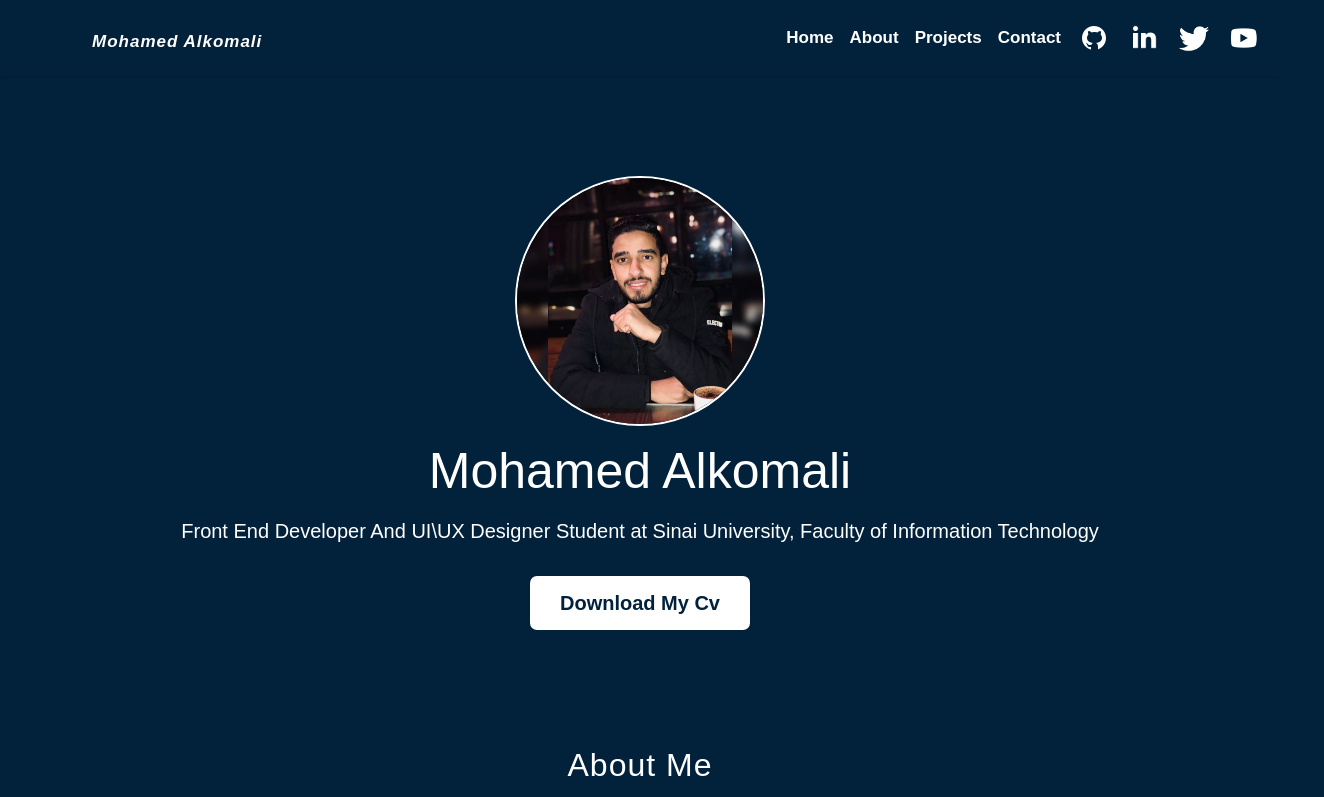
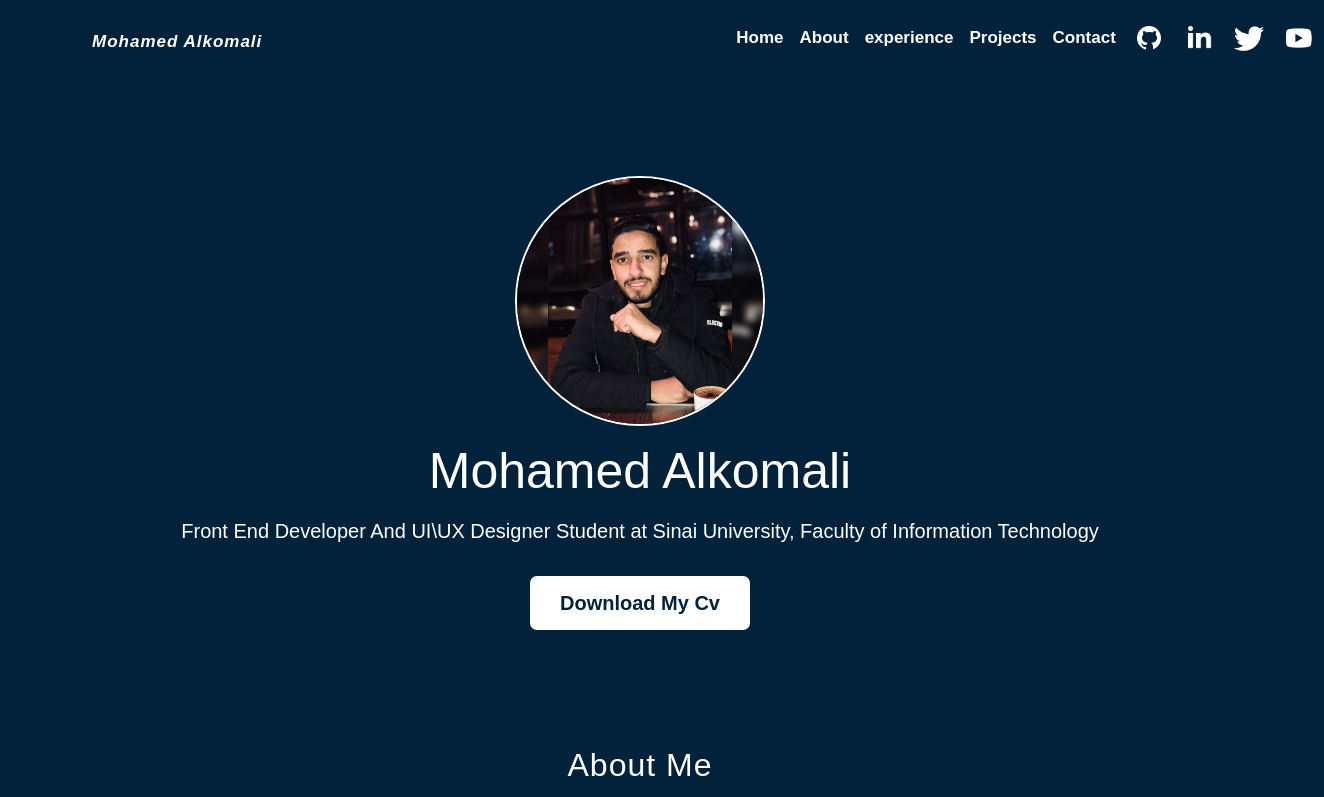
Before and after one commit to MohamedAhmed2023/personal-portfolio-React-, a React (Create React App) app: page / in a window 1280 px wide. Shown: the top 797 px of the page, 1324 px wide, since content can reach past the window. Built offline with nearby package versions, Linux system fonts and the light colour scheme; a web font is replaced by a local one.

Commit message:
add experience to navbar

```diff
--- a/src/Components/NavBar/NavBar.css
+++ b/src/Components/NavBar/NavBar.css
@@ -7,7 +7,7 @@
 }
 
 .navbar ul {
-    margin-left: 500px;
+    margin-left: 450px;
 }
 
 .NavLogo {
@@ -51,12 +51,16 @@
 }
 
 .navbar-toggler img {
-    width: 35px;
+    width: 30px;
 }
 
 
 .navbar-brand {
     font-style: italic;
+}
+
+.navbar-toggler {
+    color: #FFF !important;
 }
 
 /* responsive mobile */
--- a/src/Components/NavBar/NavBar.js
+++ b/src/Components/NavBar/NavBar.js
@@ -25,6 +25,9 @@ function NavBar() {
                                 <a class="nav-link active" aria-current="page" href="#AboutSection">About</a>
                             </li>
                             <li class="nav-item">
+                                <a class="nav-link active" aria-current="page" href="#experiencesection">experience</a>
+                            </li>
+                            <li class="nav-item">
                                 <a class="nav-link active" aria-current="page" href="#ProjectSection">Projects</a>
                             </li>
                             <li class="nav-item">
--- a/src/Components/experience/Experience.js
+++ b/src/Components/experience/Experience.js
@@ -9,7 +9,7 @@ function Experience() {
     return (
         <>
             <HeadingText title="Experience" />
-            <div className="experience">
+            <div id="experiencesection" className="experience">
                 <div className="experience-left">
                     <img src={nile} alt=""></img>
                     <h2>Front end developer</h2>
```
